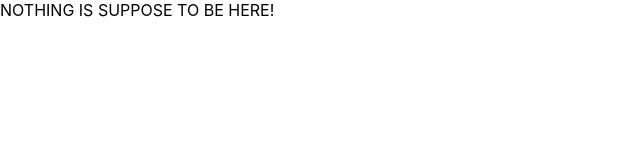
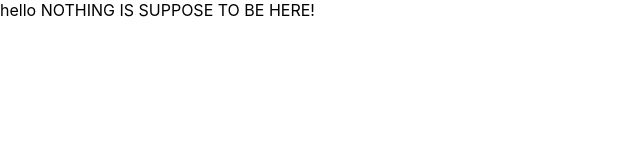
Before and after one commit to catmemberMona/portfolio, a React (Create React App) app: page / in a window 1280 px wide. Shown: the top 160 px of the page, without its empty margins (0-640 px from the left). Built offline with nearby package versions, Linux system fonts and the light colour scheme.

Commit message:
added hello text for circleci error

```diff
--- a/src/App.js
+++ b/src/App.js
@@ -2,7 +2,7 @@
 function App() {
   return (
     <div>
-      NOTHING IS SUPPOSE TO BE HERE!
+      hello NOTHING IS SUPPOSE TO BE HERE!
     </div>
   );
 }
```
Also changed, not shown: 1 other file (tests, documents, lock files or other folders).
